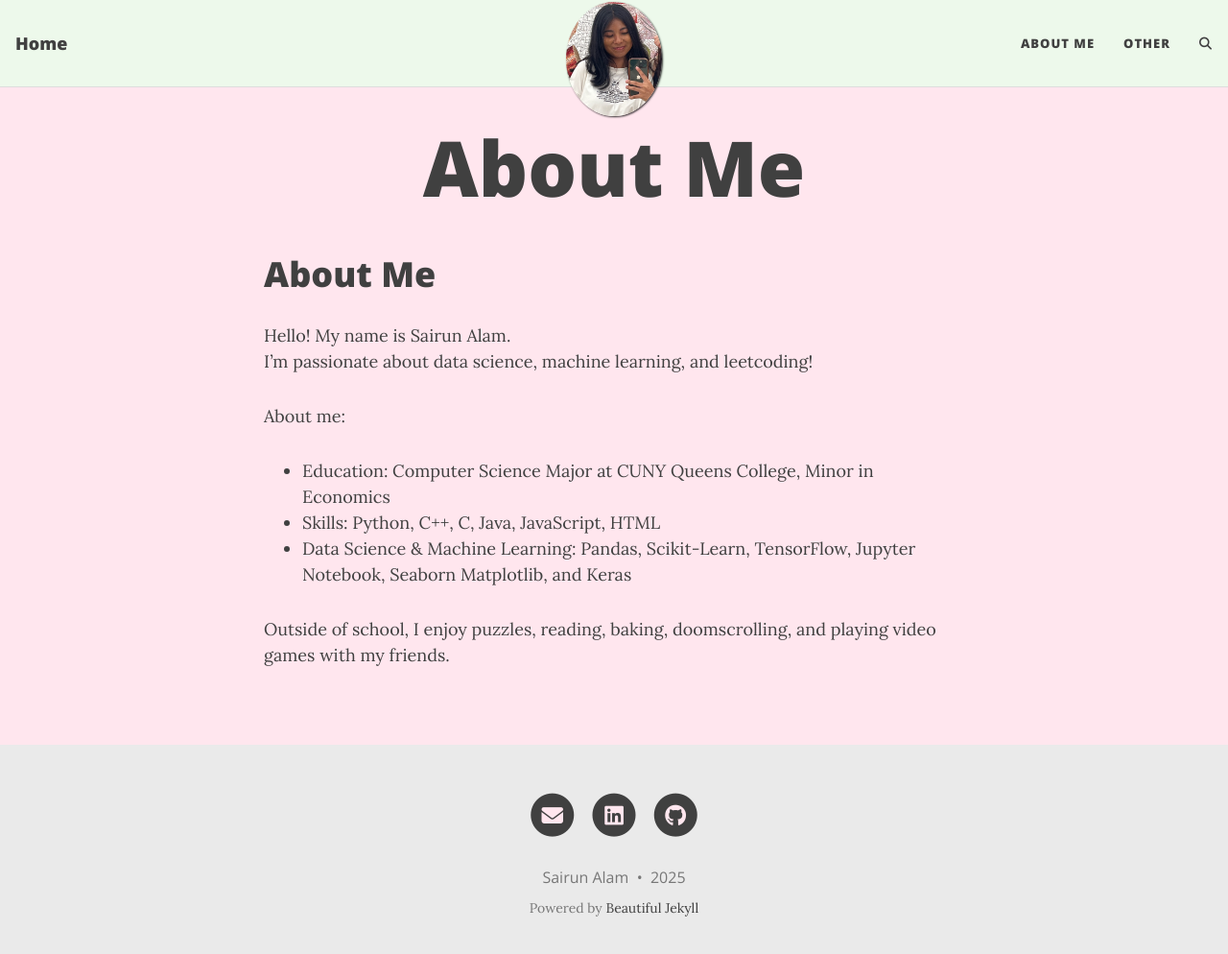
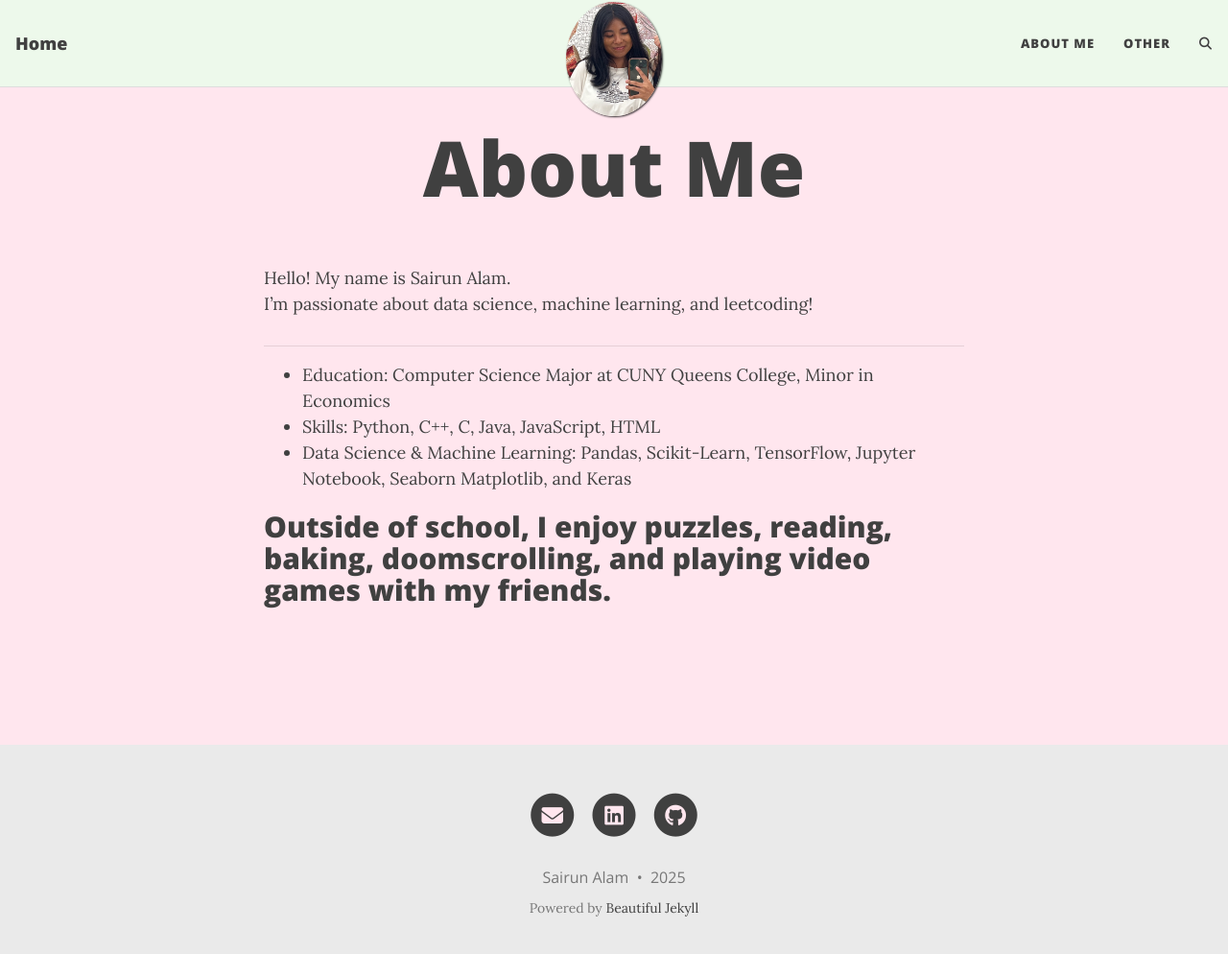
Before and after one commit to subxxh/subxxh.github.io, a Jekyll site: the page built from aboutme.md, in a window 1280 px wide and 1007 px high. Shown: the top 994 px of the window at 96% size. Built offline with Jekyll 4.4.1, drawn with Linux system fonts in a browser that asks for light colours; comment, search, counter and statistics services are not loaded.

Commit message:
Update aboutme.md

```diff
--- a/aboutme.md
+++ b/aboutme.md
@@ -4,14 +4,14 @@ title: About Me
 permalink: /aboutme/
 ---
 
-# About Me
 
 Hello! My name is Sairun Alam.
 I’m passionate about data science, machine learning, and leetcoding!
 
-About me:
+---
 - Education: Computer Science Major at CUNY Queens College, Minor in Economics
 - Skills: Python, C++, C, Java, JavaScript, HTML
 - Data Science & Machine Learning: Pandas, Scikit-Learn, TensorFlow, Jupyter Notebook, Seaborn Matplotlib, and Keras
 
 Outside of school, I enjoy puzzles, reading, baking, doomscrolling, and playing video games with my friends.
+---
```
